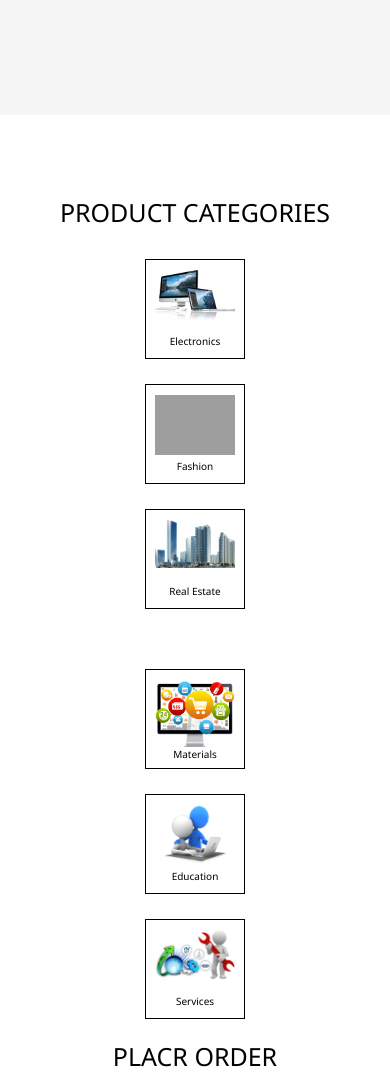
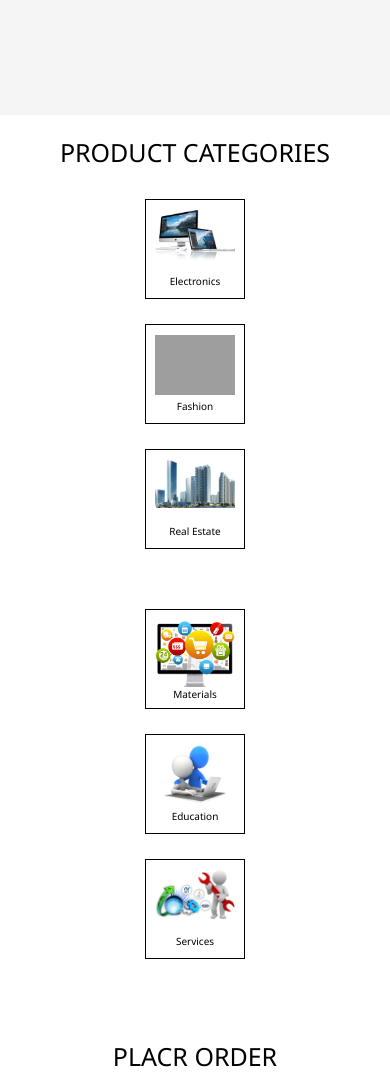
Before and after one commit to prospexycoding/SHOPINTIN, a plain HTML site: page index.html in a window 390 px wide. Shown: the part 729-1805 px from the top of the page. Drawn offline with Linux system fonts and the light colour scheme; grey boxes are pictures that could not be loaded.

Commit message:
Add files via upload

```diff
--- a/style.css
+++ b/style.css
@@ -393,6 +393,7 @@ footer p{
         padding: 30px;
         background-color: cyan;
         z-index: 10;
+        position: none;
         gap: 5px;
     }
 
@@ -536,7 +537,7 @@ footer p{
         flex-direction: column;
         justify-content: flex-start;
         align-items: center;
-        padding-top: 80px;
+        padding-top: 20px;
     }
 
     #product h1{
```
